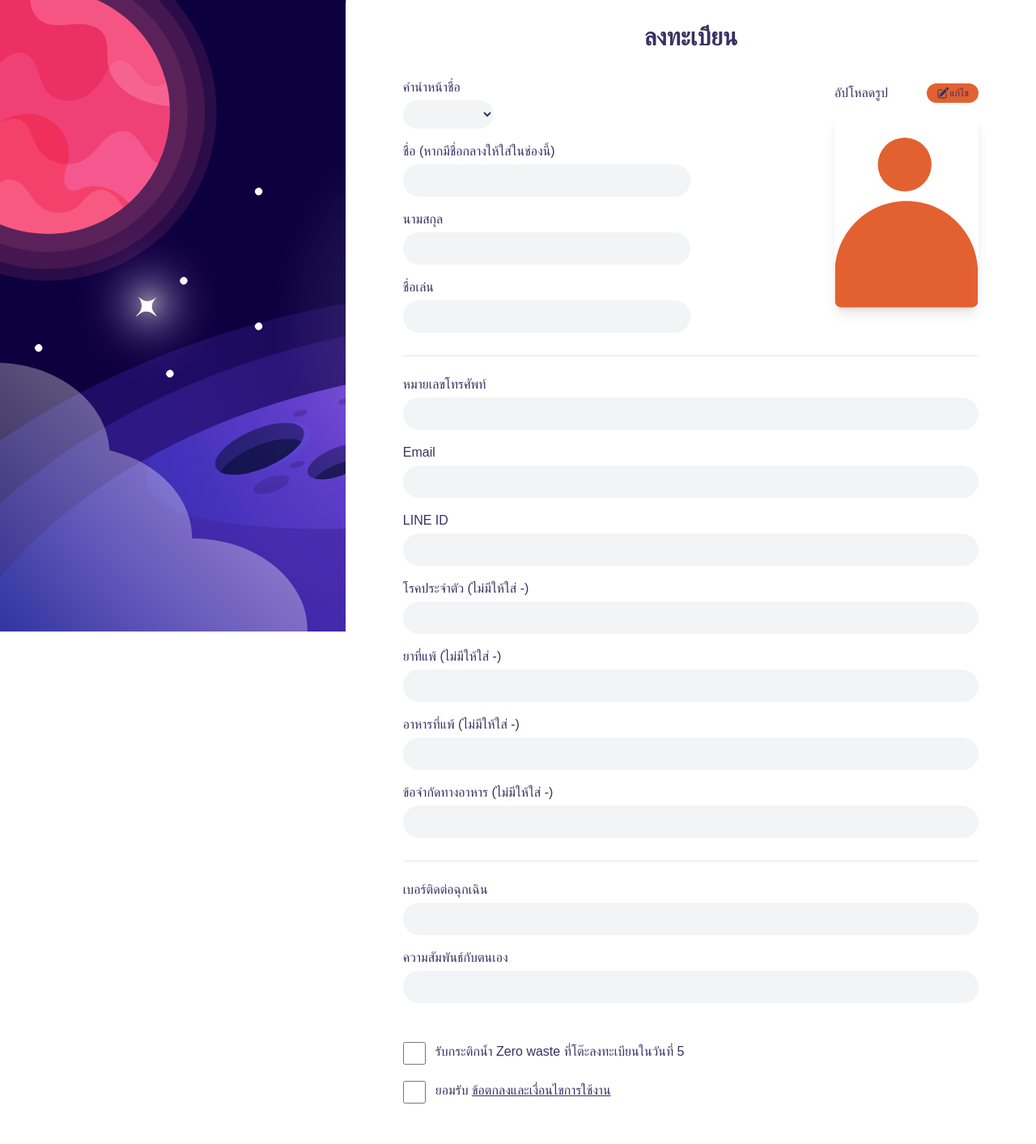
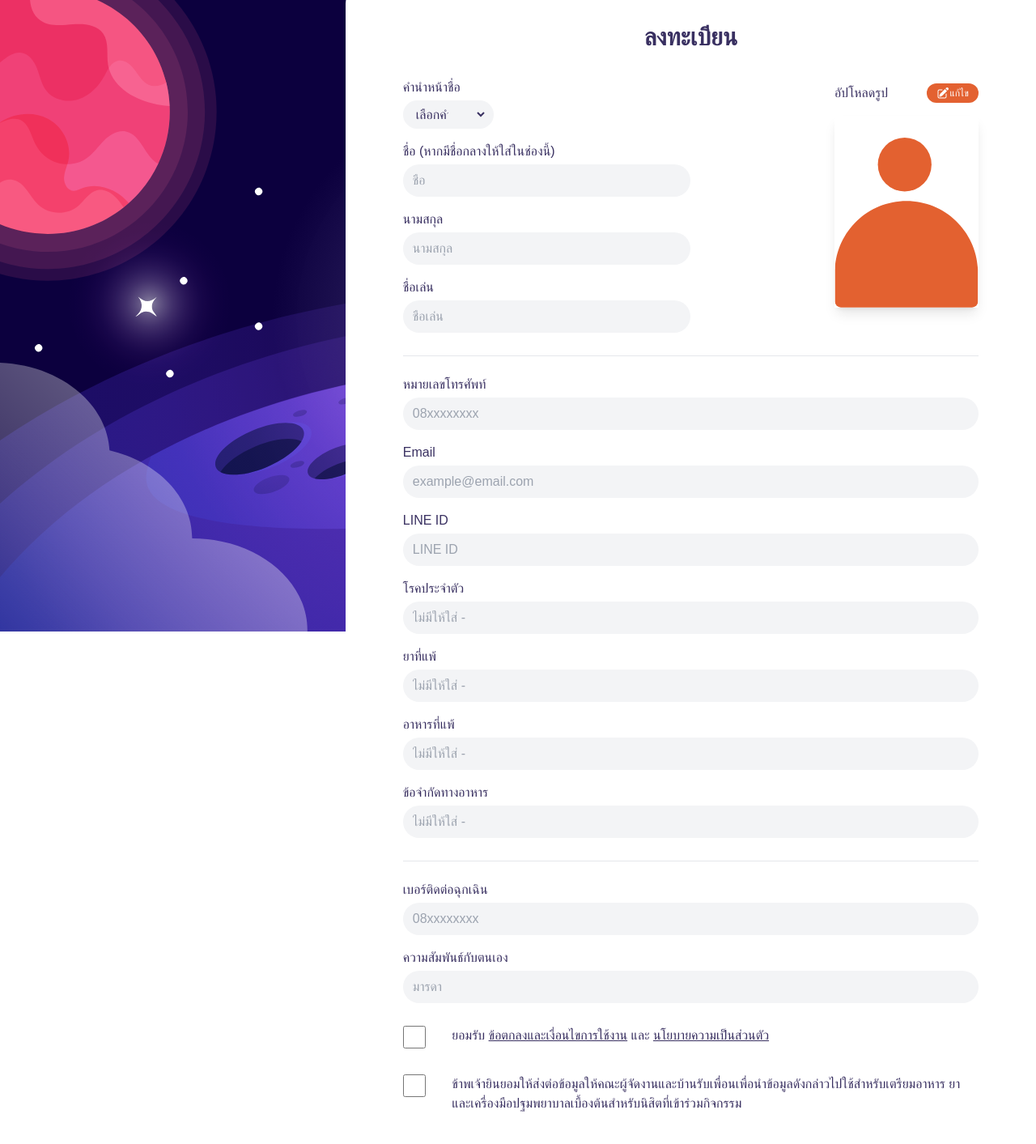
Before and after one commit to isd-sgcu/rpkm66-frontend, a Next.js app: page /register in a window 1280 px wide. Shown: the part 20-1433 px from the top of the page at 81% size. Built offline with nearby package versions, Linux system fonts and the light colour scheme; no server answers; a web font is replaced by a local one.

Commit message:
chore: edit checkbox & minor fixes

```diff
--- a/package.json
+++ b/package.json
@@ -40,6 +40,7 @@
         "husky": "8.0.3",
         "lint-staged": "13.2.3",
         "prettier": "2.8.8",
+        "prettier-plugin-tailwindcss": "0.3.0",
         "typescript": "5.1.6"
     },
     "commitlint": {
--- a/src/components/Navbar.tsx
+++ b/src/components/Navbar.tsx
@@ -3,8 +3,8 @@ import Favicon from '@/public/images/favicon.svg';
 
 function Navbar() {
     return (
-        <nav className="bg-black/50 w-full lg:h-20 h-11 flex lg:py-4 py-2 justify-between lg:px-10 px-2 fixed top-0 left-0 z-50 items-center">
-            <div className="w-12 h-full relative">
+        <nav className="sticky top-0 z-50 flex h-11 w-full items-center justify-between bg-black/50 px-2 py-2 backdrop-blur-sm lg:h-20 lg:px-10 lg:py-4">
+            <div className="relative h-full w-12">
                 <Image
                     src={Favicon}
                     alt="icon"
@@ -12,7 +12,7 @@ function Navbar() {
                     className="object-contain"
                 />
             </div>
-            <button className="bg-orange lg:px-6 px-3 lg:py-2 py-1 rounded-2xl lg:text-lg text-xs">
+            <button className="rounded-2xl bg-orange px-3 py-1 text-xs ring-8 ring-orange/30 transition-all duration-500 hover:scale-105 lg:px-6 lg:py-2 lg:text-lg">
                 เข้าสู่ระบบ
             </button>
         </nav>
--- a/src/pages/_app.tsx
+++ b/src/pages/_app.tsx
@@ -21,6 +21,9 @@ export default function App({ Component, pageProps }: AppProps) {
                 <Background />
             </main>
 
+            <title>รับเพื่อนก้าวใหม่ 2023</title>
+            <meta content="รับเพื่อนก้าวใหม่ 2023" name="description" />
+
             <Analytics />
             <Script
                 async
--- a/src/pages/register.tsx
+++ b/src/pages/register.tsx
@@ -17,19 +17,19 @@ const Register = () => {
     return (
         <div className="flex lg:justify-end">
             <form
-                className="bg-white w-full lg:w-2/3 mt-40 lg:mt-0 rounded-t-3xl lg:rounded-tr-none flex flex-col justify-start items-center text-purple"
+                className="mt-40 flex w-full flex-col items-center justify-start rounded-t-3xl bg-white text-purple lg:mt-0 lg:w-2/3 lg:rounded-tr-none"
                 onSubmit={handleSubmit}
             >
-                <h1 className="text-3xl font-bold mt-12 mb-2">ลงทะเบียน</h1>
-                <div className="flex flex-col justify-start items-center w-10/12 pt-6 lg:flex-row-reverse lg:justify-between">
+                <h1 className="mb-2 mt-12 text-3xl font-bold">ลงทะเบียน</h1>
+                <div className="flex w-10/12 flex-col items-center justify-start pt-6 lg:flex-row-reverse lg:justify-between">
                     <label
                         htmlFor="image"
-                        className="w-40 mb-6 lg:w-1/4 cursor-pointer"
+                        className="mb-6 w-40 cursor-pointer lg:w-1/4"
                     >
-                        <div className="flex flex-row justify-between items-center">
+                        <div className="flex flex-row items-center justify-between">
                             <div>อัปโหลดรูป</div>
-                            <div className="bg-orange flex flex-row justify-center items-center py-1 px-3 rounded-full">
-                                <PencilSquareIcon className="w-4 h-4" />
+                            <div className="flex flex-row items-center justify-center rounded-full bg-orange px-3 py-1 text-white">
+                                <PencilSquareIcon className="h-4 w-4" />
                                 <span className="text-xs">แก้ไข</span>
                             </div>
                         </div>
@@ -52,7 +52,7 @@ const Register = () => {
                             }}
                         />
                         {previewImage && (
-                            <div className="w-full aspect-3/4 relative my-4">
+                            <div className="relative my-4 aspect-3/4 w-full">
                                 <Image
                                     src={previewImage}
                                     alt="preview"
@@ -62,17 +62,17 @@ const Register = () => {
                             </div>
                         )}
                     </label>
-                    <div className="w-full lg:w-1/2 flex flex-col justify-start items-start">
+                    <div className="flex w-full flex-col items-start justify-start lg:w-1/2">
                         <label htmlFor="title" className="mb-1">
                             คำนำหน้าชื่อ
                         </label>
                         <select
                             name="title"
                             id="title"
-                            className="w-28 bg-gray-100 border-gray-100 rounded-full p-2 px-3 mb-4"
+                            className="mb-4 w-28 rounded-full border-r-8 border-transparent bg-gray-100 py-2 pl-3 pr-8 outline-4 outline-gray-100"
                             required
                         >
-                            <option value=""></option>
+                            <option value="">เลือกคำนำหน้าชื่อ</option>
                             <option value="นาย">นาย</option>
                             <option value="นางสาว">นางสาว</option>
                             <option value="นาง">นาง</option>
@@ -86,6 +86,7 @@ const Register = () => {
                             id="name"
                             className="input"
                             required
+                            placeholder="ชื่อ"
                         />
                         <label htmlFor="surname" className="mb-1">
                             นามสกุล
@@ -95,6 +96,7 @@ const Register = () => {
                             name="surname"
                             id="surname"
                             className="input"
+                            placeholder="นามสกุล"
                             required
                         />
                         <label htmlFor="nickname" className="mb-1">
@@ -105,12 +107,13 @@ const Register = () => {
                             name="nickname"
                             id="nickname"
                             className="input"
+                            placeholder="ชื่อเล่น"
                             required
                         />
                     </div>
                 </div>
-                <hr className="w-10/12 h-1 mt-3 mb-5" />
-                <div className="w-10/12 flex flex-col justify-start items-start">
+                <hr className="mb-5 mt-3 h-1 w-10/12" />
+                <div className="flex w-10/12 flex-col items-start justify-start">
                     <label htmlFor="phone" className="mb-1">
                         หมายเลขโทรศัพท์
                     </label>
@@ -119,6 +122,7 @@ const Register = () => {
                         name="phone"
                         id="phone"
                         className="input"
+                        placeholder="08xxxxxxxx"
                         required
                     />
                     <label htmlFor="email" className="mb-1">
@@ -129,6 +133,7 @@ const Register = () => {
                         name="email"
                         id="email"
                         className="input"
+                        placeholder="example@email.com"
                         required
                     />
                     <label htmlFor="lindId" className="mb-1">
@@ -139,49 +144,54 @@ const Register = () => {
                         name="lineId"
                         id="lineId"
                         className="input"
+                        placeholder="LINE ID"
                         required
                     />
                     <label htmlFor="diseases" className="mb-1">
-                        โรคประจำตัว (ไม่มีให้ใส่ -)
+                        โรคประจำตัว
                     </label>
                     <input
                         type="text"
                         name="diseases"
                         id="diseases"
                         className="input"
+                        placeholder="ไม่มีให้ใส่ -"
                         required
                     />
                     <label htmlFor="drugAllergy" className="mb-1">
-                        ยาที่แพ้ (ไม่มีให้ใส่ -)
+                        ยาที่แพ้
                     </label>
                     <input
                         type="text"
                         name="drugAllergy"
                         id="drugAllergy"
                         className="input"
+                        placeholder="ไม่มีให้ใส่ -"
                         required
                     />
                     <label htmlFor="foodAllergy" className="mb-1">
-                        อาหารที่แพ้ (ไม่มีให้ใส่ -)
+                        อาหารที่แพ้
                     </label>
                     <input
                         type="text"
                         name="foodAllergy"
                         id="foodAllergy"
                         className="input"
+                        placeholder="ไม่มีให้ใส่ -"
                         required
                     />
                     <label htmlFor="foodRestriction" className="mb-1">
-                        ข้อจำกัดทางอาหาร (ไม่มีให้ใส่ -)
+                        ข้อจำกัดทางอาหาร
                     </label>
                     <input
                         type="text"
                         name="foodRestriction"
                         id="foodRestriction"
                         className="input"
+                        placeholder="ไม่มีให้ใส่ -"
                         required
                     />
-                    <hr className="w-full h-1 mt-3 mb-5" />
+                    <hr className="mb-5 mt-3 h-1 w-full" />
                     <label htmlFor="emergencyNo" className="mb-1">
                         เบอร์ติดต่อฉุกเฉิน
                     </label>
@@ -190,6 +200,7 @@ const Register = () => {
                         name="emergencyNo"
                         id="emergencyNo"
                         className="input"
+                        placeholder="08xxxxxxxx"
                         required
                     />
                     <label htmlFor="emergencyRel" className="mb-1">
@@ -200,38 +211,57 @@ const Register = () => {
                         name="emergencyRel"
                         id="emergencyRel"
                         className="input"
+                        placeholder="มารดา"
                         required
                     />
                 </div>
-                <div className="w-10/12 flex flex-row justify-start items-start mt-8 mb-2">
-                    <input
-                        type="checkbox"
-                        name="flask"
-                        id="flask"
-                        className="bg-gray-100 border-none w-7 h-7 mr-3"
-                    />
-                    <label htmlFor="flask" className="text-left w-3/4">
-                        รับกระติกน้ำ Zero waste ที่โต๊ะลงทะเบียนในวันที่ 5
-                    </label>
-                </div>
-                <div className="w-10/12 flex flex-row justify-start items-start mt-3 mb-5">
+
+                <div className="mb-5 mt-3 grid w-10/12 grid-cols-12 items-start justify-start gap-4">
                     <input
                         type="checkbox"
                         name="tc"
                         id="tc"
-                        className="bg-gray-100 border-none w-7 h-7 mr-3"
+                        className="col-span-1 h-7 w-7 border-none bg-gray-100"
                         required
                     />
-                    <label htmlFor="tc" className="text-left">
+                    <label
+                        htmlFor="tc"
+                        className="text-full col-span-11 text-left"
+                    >
                         ยอมรับ{' '}
-                        <Link href={''} className="underline">
+                        <Link
+                            href={''}
+                            className="underline hover:no-underline"
+                        >
                             ข้อตกลงและเงื่อนไขการใช้งาน
+                        </Link>{' '}
+                        และ{' '}
+                        <Link
+                            href={''}
+                            className="underline hover:no-underline"
+                        >
+                            นโยบายความเป็นส่วนตัว
                         </Link>
                     </label>
                 </div>
+
+                <div className="mb-5 mt-3 grid w-10/12 grid-cols-12 items-start justify-start gap-4">
+                    <input
+                        type="checkbox"
+                        name="pp"
+                        id="pp"
+                        className="col-span-1 h-7 w-7 border-none bg-gray-100"
+                        required
+                    />
+                    <label htmlFor="pp" className="col-span-11 text-left">
+                        ข้าพเจ้ายินยอมให้ส่งต่อข้อมูลให้คณะผู้จัดงานและบ้านรับเพื่อนเพื่อนำข้อมูลดังกล่าวไปใช้สำหรับเตรียมอาหาร
+                        ยาและเครื่องมือปฐมพยาบาลเบื้องต้นสำหรับนิสิตที่เข้าร่วมกิจกรรม
+                    </label>
+                </div>
+
                 <button
                     type="submit"
-                    className="text-xl font-bold bg-pink-400 rounded-full py-2 px-14 my-10 mb-16 ring-pink-400/30 ring-8 hover:bg-pink-400/80"
+                    className="my-10 mb-16 rounded-full bg-pink-400 px-14 py-2 text-xl font-bold text-white ring-8 ring-pink-400/30 hover:bg-pink-400/80"
                 >
                     ลงทะเบียน
                 </button>
```
Also changed, not shown: src/components/Footer.tsx (+15 -15 lines), src/pages/index.tsx (+13 -7 lines), 2 other files (tests, documents, lock files or other folders).
